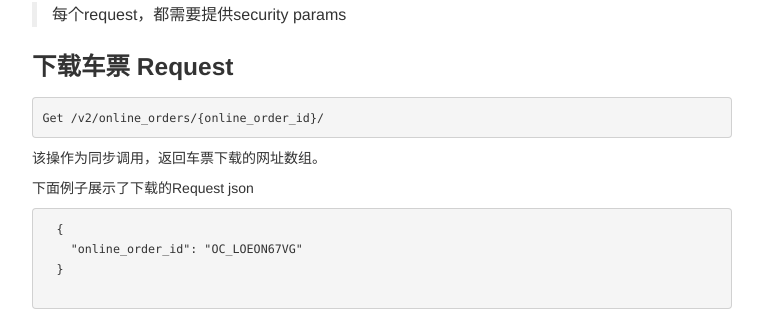
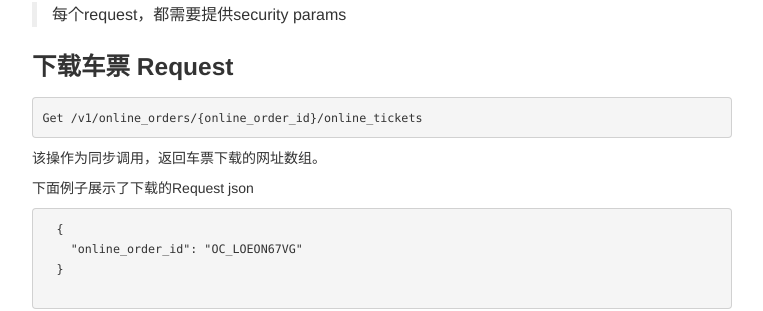
Before and after one commit to kyoangel/grailtrip, a Jekyll site: the page built from zh/pages/00_overview_v2.md, in a window 1280 px wide and 900 px high, scrolled down 16789 px. Shown: the part 149-460 px from the top of the window, without its empty margins (258-1021 px from the left). Built offline with Jekyll 4.4.1, drawn with Linux system fonts in a browser that asks for light colours.

Commit message:
fixed url on doc for ticket downloading

````diff
--- a/zh/pages/00_overview_v2.md
+++ b/zh/pages/00_overview_v2.md
@@ -982,7 +982,7 @@ Confirm成功之后，就可以下载电子车票。不同的公司生成车票
 ### 下载车票 Request
 
 ```
-Get /v2/online_orders/{online_order_id}/
+Get /v1/online_orders/{online_order_id}/online_tickets
 ```
 
 该操作为同步调用，返回车票下载的网址数组。
````
